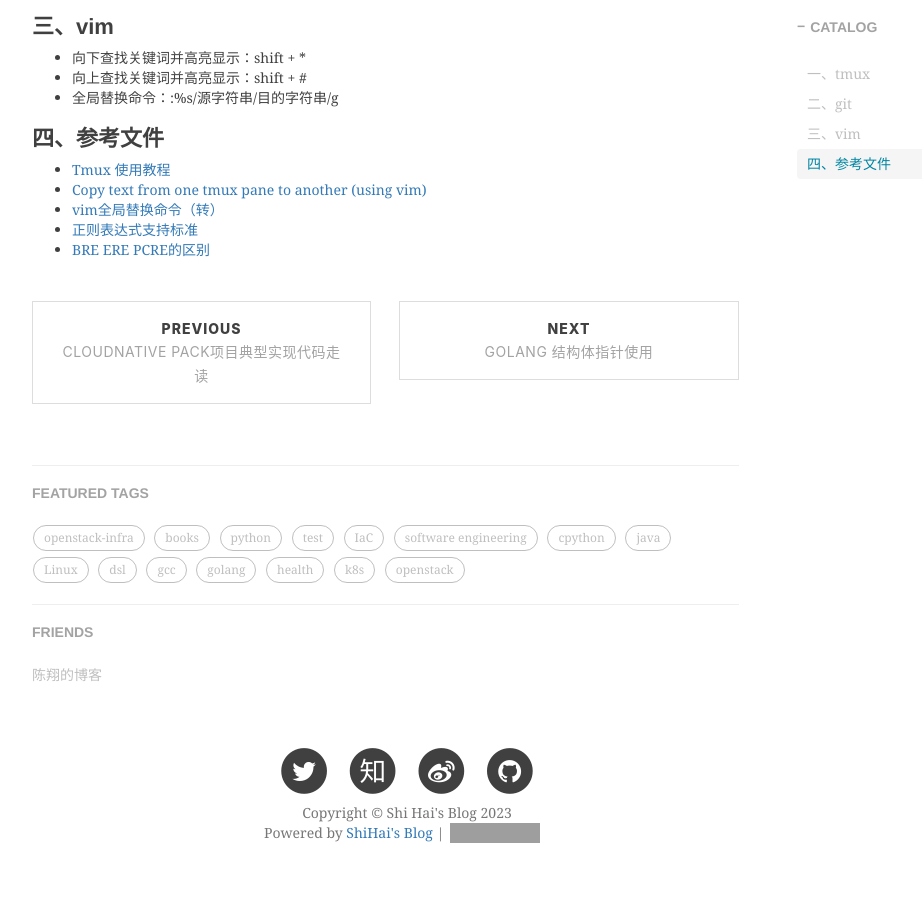
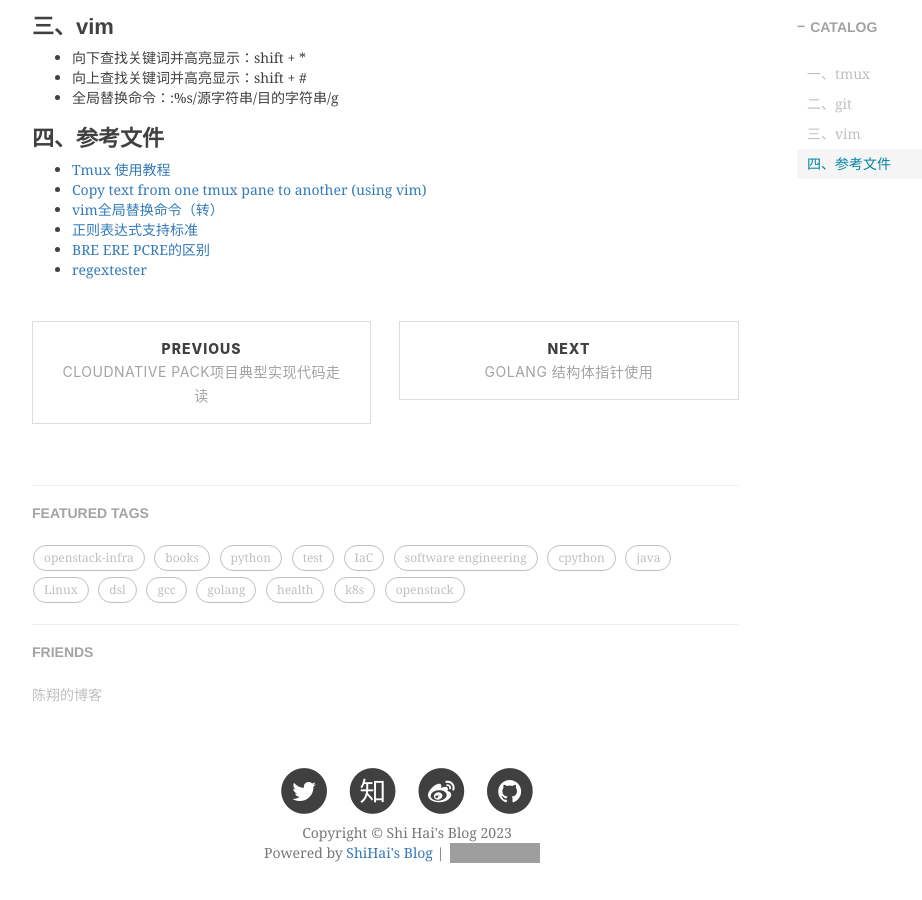
Before and after one commit to shihai1991/shihai1991.github.io, a Jekyll site: the page built from _posts/2022-11-22-linux終端基础命令.md, in a window 1280 px wide and 900 px high, scrolled down 813 px. Shown: the whole window, without its empty margins (233-1155 px from the left). Built offline with Jekyll 4.4.1, drawn with Linux system fonts in a browser that asks for light colours; nearby versions of some CDN libraries; comment, search, counter and statistics services are not loaded; grey boxes are pictures that could not be loaded.

Commit message:
Update 2022-11-22-linux終端基础命令.md

```diff
--- a/_posts/2022-11-22-linux終端基础命令.md
+++ b/_posts/2022-11-22-linux終端基础命令.md
@@ -32,3 +32,4 @@ time: '2022.11.22 19:27:00'
 - [vim全局替换命令（转）](https://www.jianshu.com/p/2af83c65a638)
 - [正则表达式支持标准](https://www.cnblogs.com/codelogs/p/16060372.html)
 - [BRE ERE PCRE的区别](https://www.cnblogs.com/codelogs/p/16060372.html)
+- [regextester](https://www.regextester.com/)
```
